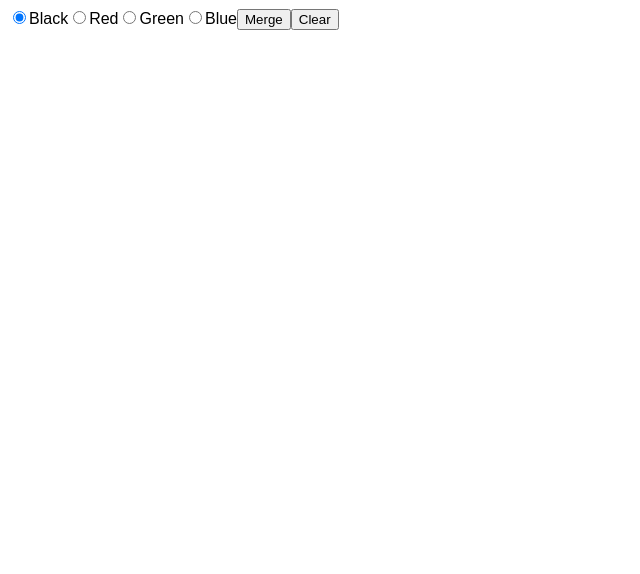
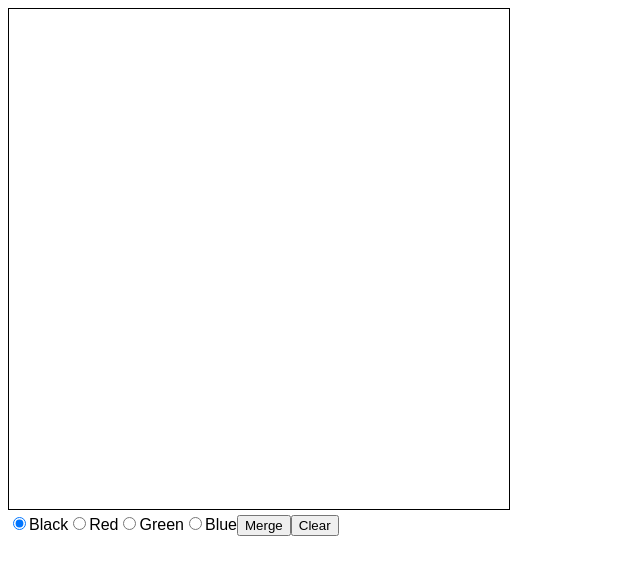
Before and after one commit to jdm85kor/react-canvas, a React (Create React App) app: page / in a window 1280 px wide. Shown: the top 574 px of the page, without its empty margins (0-640 px from the left). Built offline with nearby package versions, Linux system fonts and the light colour scheme.

Commit message:
feat: add canvas

```diff
--- a/src/components/App.js
+++ b/src/components/App.js
@@ -1,6 +1,7 @@
 import React, { Component } from 'react';
 import Canvas from './Canvas';
 import ControlPanel from './ControlPanel';
+// import Styled from 'styled-components';
 
 export default class App extends Component {
 constructor(props) {
--- a/src/components/Canvas.js
+++ b/src/components/Canvas.js
@@ -2,6 +2,7 @@ import React, { Component } from 'react';
 import PropTypes from 'prop-types';
 import { findDOMNode } from 'react-dom'
 import Color from '../constants/color';
+// import Styled from 'styled-components';
 
 export default class Canvas extends Component {
   constructor(props) {
@@ -18,8 +19,16 @@ export default class Canvas extends Component {
   }
 
   render() {
+    const { width, height } = this.props;
     return (
-      <div></div>
+      <div>
+        <canvas
+          style={{ border: '0.5px solid', cursor: 'pointer' }}
+          ref={(canvas) => { this.canvasRef = canvas; }}
+          width={width}
+          height={height}
+        />
+      </div>
     );
   }
 };
--- a/src/components/ControlPanel.js
+++ b/src/components/ControlPanel.js
@@ -1,5 +1,6 @@
 import React, { Component } from 'react';
 import PropTypes from 'prop-types';
+// import Styled from 'styled-components';
 
 export default class ControlPanel extends Component {
   constructor(props) {
```
